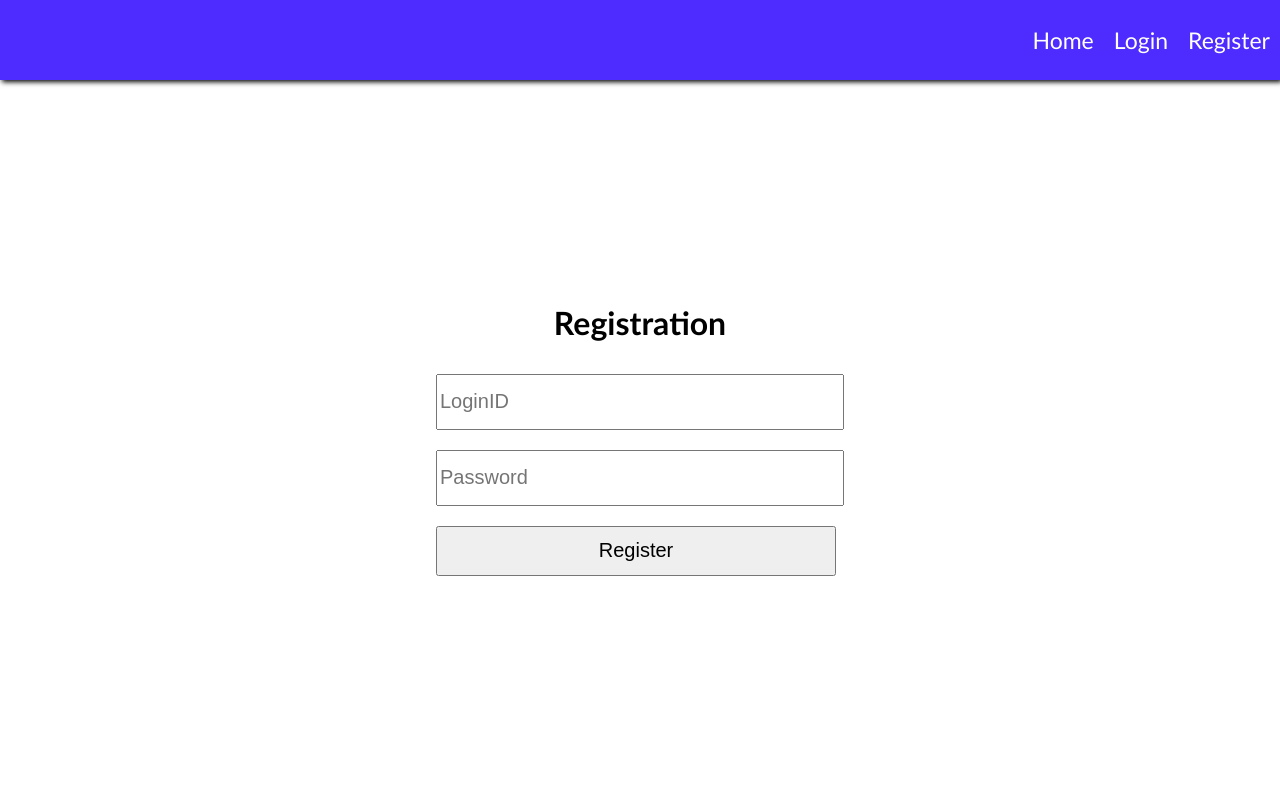
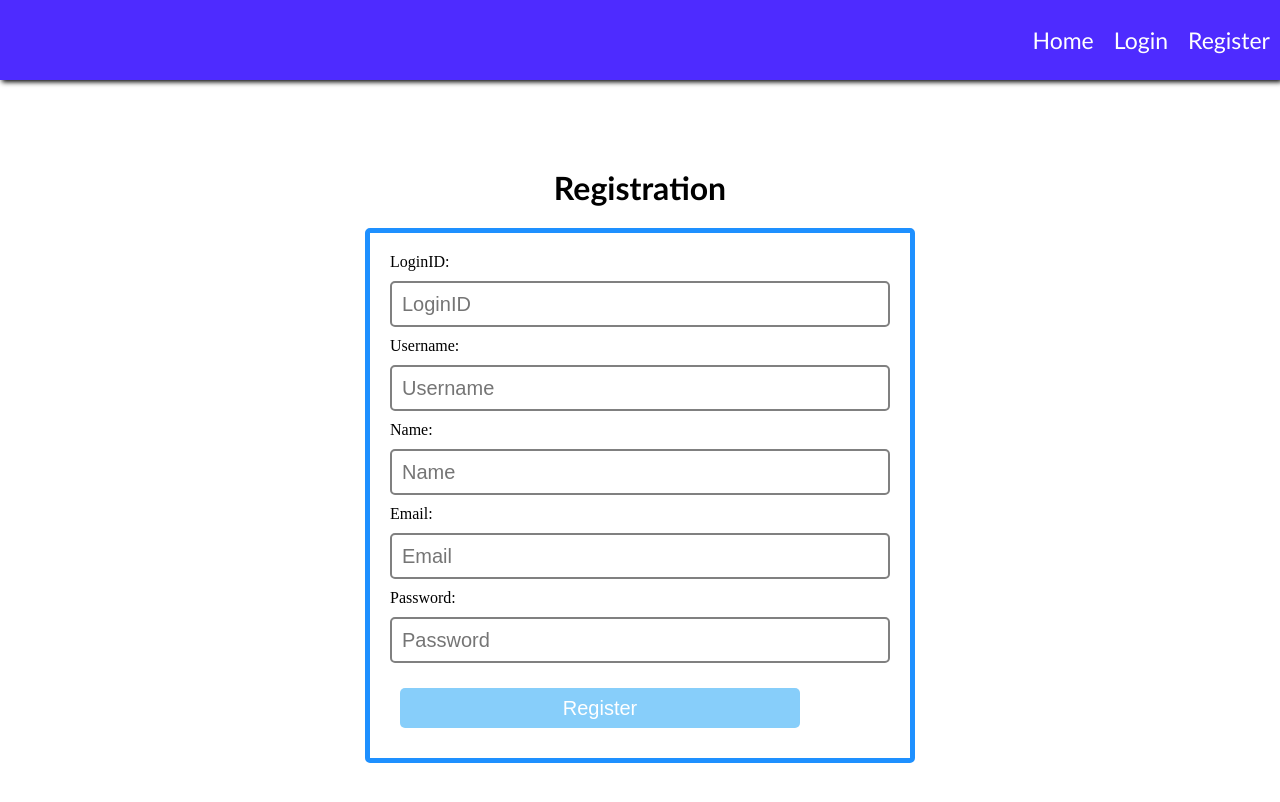
Before and after one commit to anniecee/Cryptobook, a React (Create React App) app in the folder client/: page /register in a window 1280 px wide. Shown: the top 802 px of the page. Built offline with nearby package versions, Linux system fonts and the light colour scheme.

Commit message:
new register/login form

```diff
--- a/client/package.json
+++ b/client/package.json
@@ -10,11 +10,13 @@
     "@testing-library/user-event": "^13.5.0",
     "axios": "^0.27.2",
     "cloudinary-react": "^1.8.0",
+    "formik": "^2.2.9",
     "react": "^18.2.0",
     "react-dom": "^18.2.0",
     "react-router-dom": "^6.3.0",
     "react-scripts": "^5.0.1",
-    "web-vitals": "^2.1.4"
+    "web-vitals": "^2.1.4",
+    "yup": "^0.32.11"
   },
   "scripts": {
     "start": "react-scripts start",
--- a/client/src/pages/Login/Login.css
+++ b/client/src/pages/Login/Login.css
@@ -7,21 +7,44 @@
     align-items: center;
 }
 
-.LoginForm {
+.formContainer {
     display: flex;
     flex-direction: column;
-}
+    justify-content: center;
+    width: 500px;
+    height: auto;
+    padding: 20px;
+    border: 5px solid dodgerblue;
+    border-radius: 5px;
+  }
 
-.LoginForm input, button {
-    margin: 10px;
-    width: 400px;
-    height: 50px;
+  .formContainer #inputLogin {
+    height: 40px;
+    margin-top: 10px;
+    margin-bottom: 10px;
+    border: 2px solid grey;
+    border-radius: 5px;
+    padding-left: 10px;
     font-size: 20px;
-}
+  }
 
-.LoginForm button:hover{
+  .formContainer button {
+    margin-top: 15px;
+    height: 40px;
+    border: none;
+    background-color: lightskyblue;
+    border-radius: 5px;
+    color: white;
+  }
+
+  .formContainer button:hover {
     cursor: pointer;
-}
+    background-color: dodgerblue;
+  }
+
+  span {
+    color: red;
+  }
 
 h1 {
     font-family:'Trebuchet MS', 'Lucida Sans Unicode', 'Lucida Grande', 'Lucida Sans', Arial, sans-serif;
--- a/client/src/pages/Login/Login.js
+++ b/client/src/pages/Login/Login.js
@@ -4,19 +4,18 @@ import Axios from 'axios';
 
 import {useNavigate} from 'react-router-dom';
 
+import {Formik, Form, Field, ErrorMessage} from 'formik';
+import * as Yup from 'yup'
+
 function Login() {
-
-  const [loginID, setLoginID] = useState("");
-  const [password, setPassword] = useState("");
 
   const [errMsg, setErrMsg] = useState("");
 
   let navigate = useNavigate();
 
-  const login = () => {
+  const login = (data) => {
     Axios.post("http://localhost:3001/user/login", {
-        loginID: loginID,
-      password: password
+        data
     }).then((response) => {
       if(response.data.loggedIn){
         localStorage.setItem("loggedIn", true);
@@ -32,10 +31,52 @@ function Login() {
     });
   };
 
+  const initialValues = {
+    loginID: "",
+    password: ""
+  }
+
+  const validationSchema = Yup.object().shape({
+    loginID: Yup.string().required(),
+    password: Yup.string().required(),
+  });
+
   return (
     <div className="Login">
       <h1>Login</h1>
-        <div className="LoginForm">
+      <Formik
+        initialValues={initialValues}
+        onSubmit={login}
+        validationSchema={validationSchema}
+      >
+      <Form className="formContainer">
+        <label>LoginID:</label>
+        <ErrorMessage name="loginID" component="span" />
+                <Field
+                autoComplete="off"
+                id="inputLogin"
+                name="loginID"
+                placeholder="LoginID"/>
+      <label>password:</label>
+      <ErrorMessage name="password" component="span" />
+                <Field
+                autoComplete="off"
+                id="inputLogin"
+                name="password"
+                placeholder="password"/>
+
+          <button type="submit">Login</button>
+
+      </ Form>
+      </ Formik>
+      <h1 style={{color: 'red'}}>{errMsg}</h1>
+    </div>
+  )
+}
+
+export default Login
+
+/*<div className="LoginForm">
           <input type="text" placeholder='LoginID' onChange={
             (event)=>{
                 setLoginID(event.target.value);
@@ -48,9 +89,4 @@ function Login() {
           }/>
           <button onClick={login}>Login</button>
           <h1 style={{color: 'red'}}>{errMsg}</h1>
-        </div>
-    </div>
-  )
-}
-
-export default Login
+        </div>*/
--- a/client/src/pages/Register/Register.css
+++ b/client/src/pages/Register/Register.css
@@ -7,22 +7,44 @@
     align-items: center;
 }
 
-.RegisterForm {
+.formContainer {
     display: flex;
     flex-direction: column;
-}
+    justify-content: center;
+    width: 500px;
+    height: auto;
+    padding: 20px;
+    border: 5px solid dodgerblue;
+    border-radius: 5px;
+  }
 
-.RegisterForm input, button {
-    margin: 10px;
-    width: 400px;
-    height: 50px;
+  .formContainer #inputRegister {
+    height: 40px;
+    margin-top: 10px;
+    margin-bottom: 10px;
+    border: 2px solid grey;
+    border-radius: 5px;
+    padding-left: 10px;
     font-size: 20px;
-}
+  }
 
-.RegisterForm button:hover{
+  .formContainer button {
+    margin-top: 15px;
+    height: 40px;
+    border: none;
+    background-color: lightskyblue;
+    border-radius: 5px;
+    color: white;
+  }
+
+  .formContainer button:hover {
     cursor: pointer;
-}
+    background-color: dodgerblue;
+  }
 
+  span {
+    color: red;
+  }
 h1 {
     font-family:'Trebuchet MS', 'Lucida Sans Unicode', 'Lucida Grande', 'Lucida Sans', Arial, sans-serif;
 }
--- a/client/src/pages/Register/Register.js
+++ b/client/src/pages/Register/Register.js
@@ -2,6 +2,11 @@ import React, {useState} from 'react'
 import './Register.css'
 import Axios from 'axios';
 import {useNavigate} from 'react-router-dom';
+
+import {Formik, Form, Field, ErrorMessage} from 'formik';
+import * as Yup from 'yup'
+
+
 
 function Register() {
 
@@ -12,21 +17,34 @@ function Register() {
 
   let navigate = useNavigate();
 
-  const register = () => {
+  const initialValues = {
+    loginID: "",
+    name: "",
+    userName_user: "",
+    password: "",
+    email: ""
+  }
 
+  const validationSchema = Yup.object().shape({
+    loginID: Yup.string().required(),
+    name: Yup.string().required(),
+    userName_user: Yup.string().required(),
+    password: Yup.string().required(),
+    email: Yup.string().required()
+  });
+
+  const register = (data) => {
     Axios.post("http://localhost:3001/user/login", {
-      loginID: loginID,
-      password: password
+      data
     }).then((response)=>{
       if(response.data.loggedIn === false && response.data.message !== "Wrong password"){
         Axios.post("http://localhost:3001/user/register", {
-          loginID: loginID,
-          password: password
+          data
         }).then((response2) => {
           localStorage.setItem("loggedIn", true);
-          localStorage.setItem("loginID", loginID);
-          localStorage.setItem("userID", response.data.userID);
-          localStorage.setItem("username", response.data.username);
+          localStorage.setItem("loginID", data.loginID);
+          localStorage.setItem("userID", response2.data.userID);
+          localStorage.setItem("username", response2.data.userName_user);
 
           navigate('/');
           window.location.reload();
@@ -42,7 +60,64 @@ function Register() {
   return (
     <div className="Register">
       <h1>Registration</h1>
-        <div className="RegisterForm">
+      <Formik
+        initialValues={initialValues}
+        onSubmit={register}
+        validationSchema={validationSchema}
+      >
+      <Form className="formContainer">
+        <label>LoginID:</label>
+        <ErrorMessage name="login" component="span" />
+                <Field
+                autoComplete="off"
+                id="inputRegister"
+                name="loginID"
+                placeholder="LoginID"/>
+
+        <label>Username:</label>
+        <ErrorMessage name="userName_user" component="span" />
+                <Field
+                autoComplete="off"
+                id="inputRegister"
+                name="userName_user"
+                placeholder="Username"/>
+
+        <label>Name:</label>
+        <ErrorMessage name="name" component="span" />
+                <Field
+                autoComplete="off"
+                id="inputRegister"
+                name="name"
+                placeholder="Name"/>
+
+        <label>Email:</label>
+        <ErrorMessage name="email" component="span" />
+                <Field
+                autoComplete="off"
+                id="inputRegister"
+                name="email"
+                placeholder="Email"/>
+
+        <label>Password:</label>
+        <ErrorMessage name="password" component="span" />
+                <Field
+                type="password"
+                autoComplete="off"
+                id="inputRegister"
+                name="password"
+                placeholder="Password"/>
+
+        <button type="submit">Register</button>
+      </Form>
+
+      </Formik>
+    </div>
+  )
+}
+
+export default Register
+
+/*<div className="RegisterForm">
           <input type="text" placeholder='LoginID' onChange={
             (event)=>{
               setLoginID(event.target.value);
@@ -55,9 +130,4 @@ function Register() {
           }/>
           <button onClick={register}>Register</button>
           <h1 style={{color: 'red'}}>{errMsg}</h1>
-        </div>
-    </div>
-  )
-}
-
-export default Register
+        </div>*/
```
Also changed, not shown: 2 other files (tests, documents, lock files or other folders).
